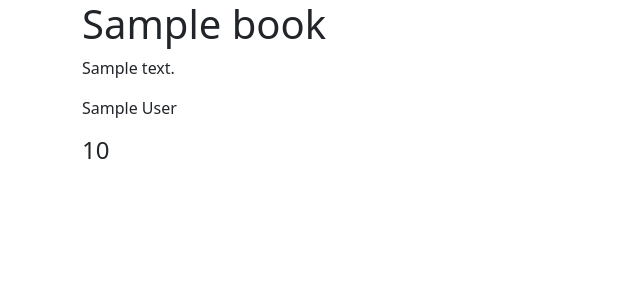
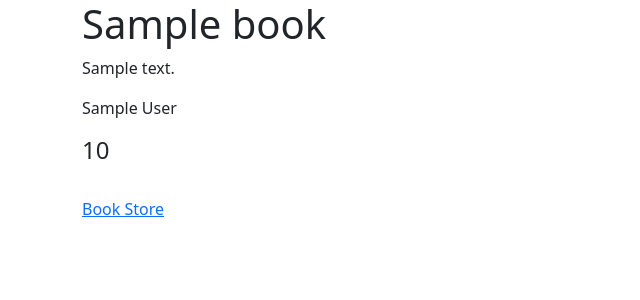
Before and after one commit to shahrokhkiyani/bookstore, a Django app: template books/templates/books/book_detail.html in a window 1280 px wide. Shown: the top 300 px of the page, without its empty margins (0-640 px from the left). Run offline with Django 3.2, Linux system fonts and the light colour scheme; the template is opened without the code that fills it: most values are stand-ins (such as "Sample title", 1, 10 or a date in 2020).

Commit message:
added book store button to book_detail.html

```diff
--- a/books/templates/books/book_detail.html
+++ b/books/templates/books/book_detail.html
@@ -9,4 +9,6 @@ Books Detail
 <p>{{book.content}}</p>
 <p>{{book.author}}</p>
 <h4>{{book.price}}</h4>
+<br>
+<a href="{% url 'book_list' %}">Book Store</a>
 {% endblock content %}
```
